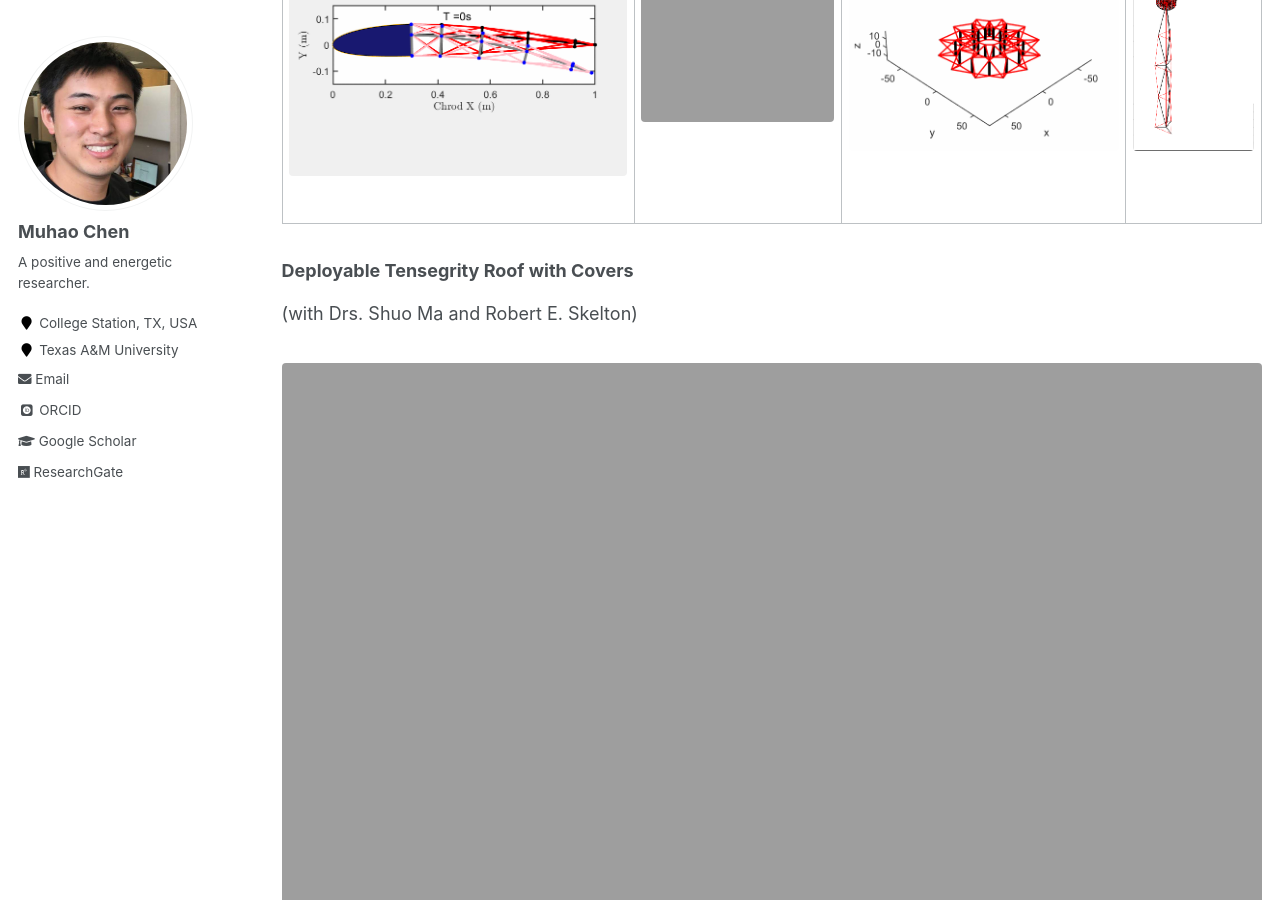
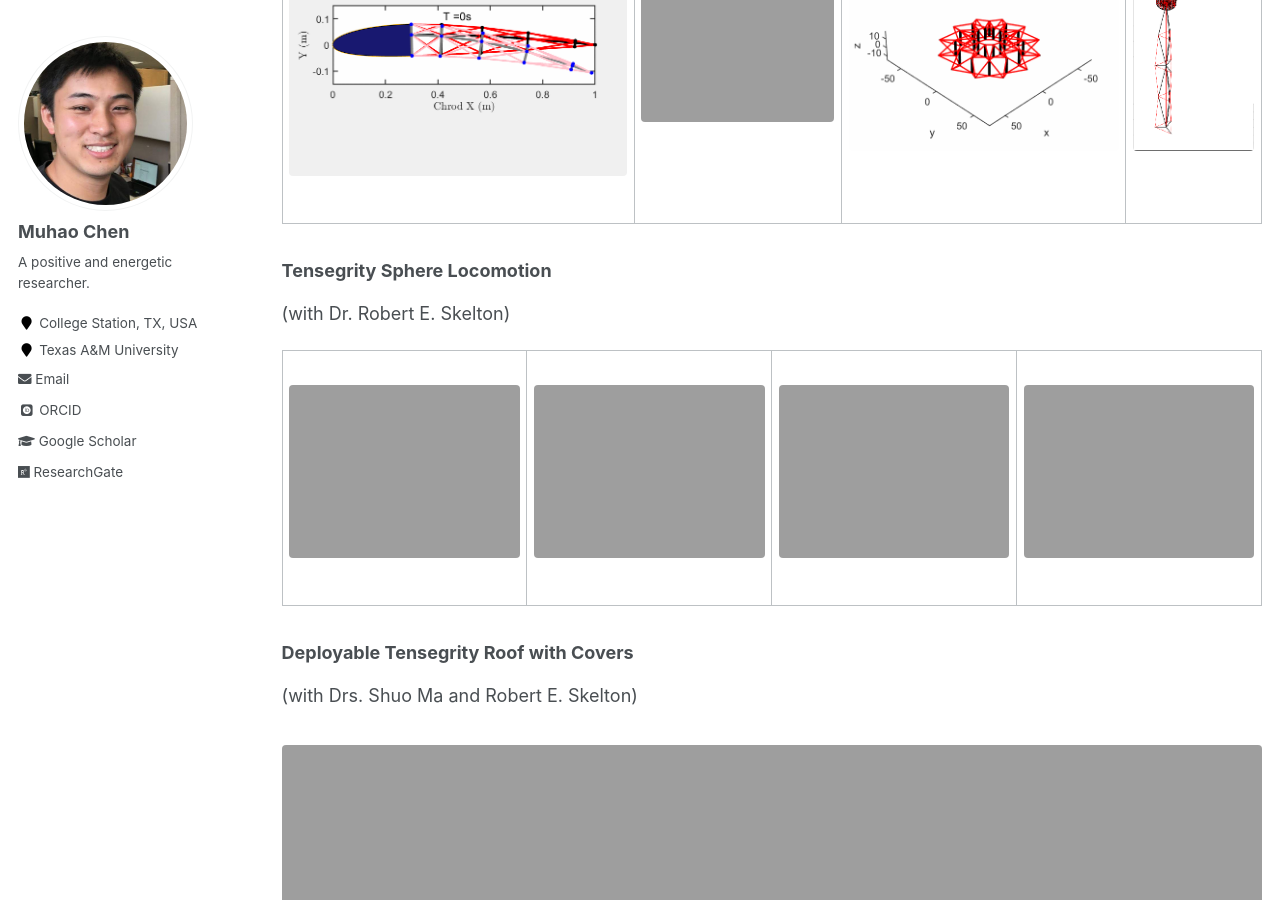
Before and after one commit to Muhao-Chen/muhao-chen.github.io, a Jekyll site: the page built from _pages/research.md, in a window 1280 px wide and 900 px high, scrolled down 2831 px. Built offline with Jekyll 4.4.1, drawn with Linux system fonts in a browser that asks for light colours; some web fonts are replaced.

Commit message:
Update research.md

```diff
--- a/_pages/research.md
+++ b/_pages/research.md
@@ -120,6 +120,17 @@ We would also like to develop and offer more and more software and tools to help
 </tr>
 </table>
 
+### Tensegrity Sphere Locomotion
+(with Dr. Robert E. Skelton)
+<table>
+<tr>
+<td><figure><img src="{{ site.url }}/images/rffi/curve_front.gif" width="100"/></figure></td>
+<td><figure><img src="{{ site.url }}/images/rffi/curve_side.gif" width="100"/></figure></td>
+<td><figure><img src="{{ site.url }}/images/rffi/slope_front.gif" width="100"/></figure></td>
+<td><figure><img src="{{ site.url }}/images/rffi/slope_side.gif" width="100"/></figure></td>
+</tr>
+</table>
+
 ### Deployable Tensegrity Roof with Covers
 (with Drs. Shuo Ma and Robert E. Skelton)
 <figure><img src="{{ site.url }}/images/rffi/Tenseg_Roof.png" width="800"/></figure>
```
